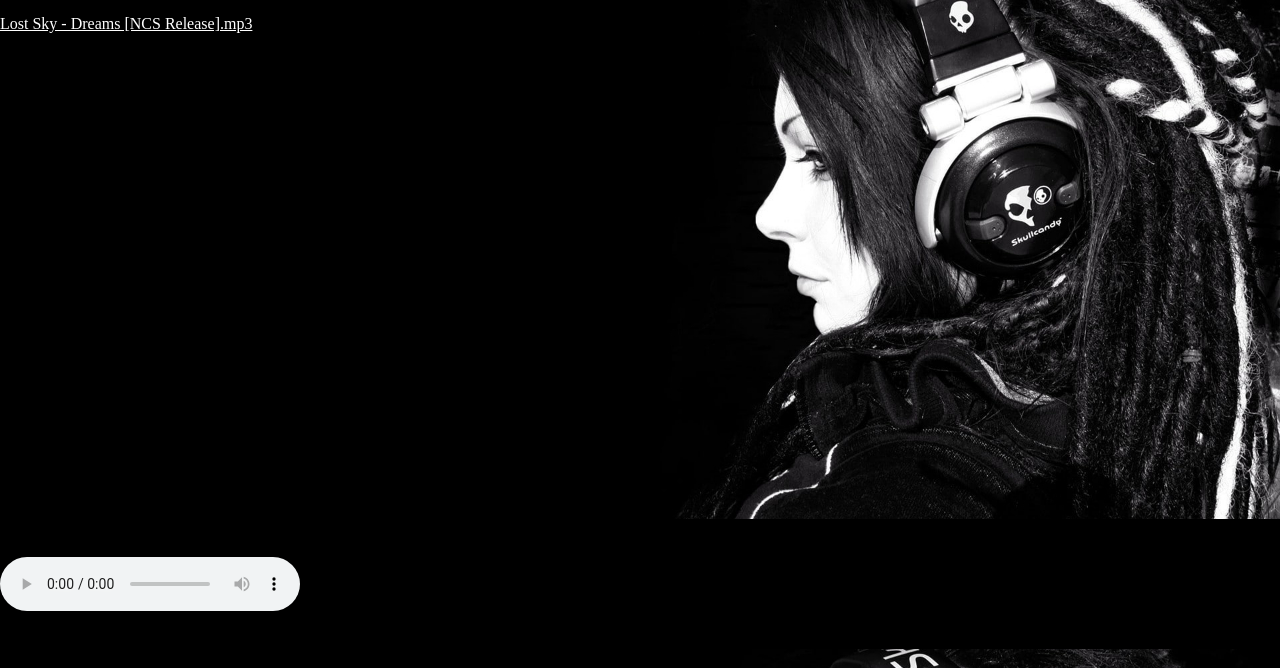
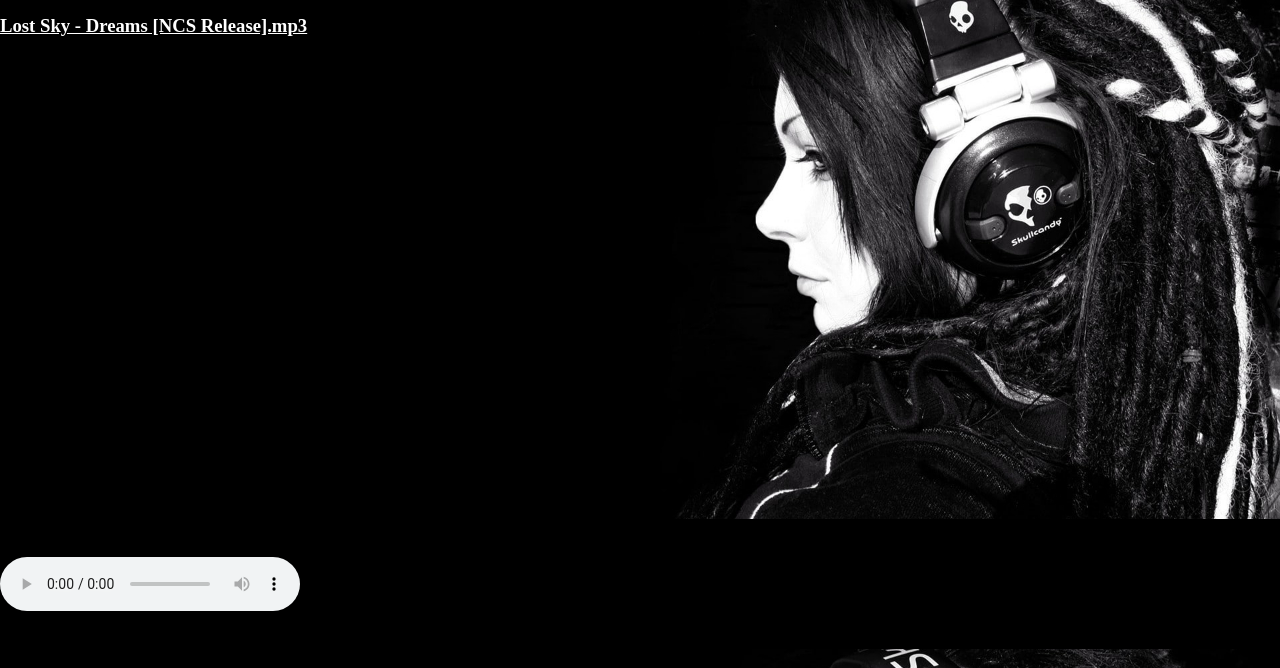
Before and after one commit to ShivanshBuilder/fg-music, a plain HTML site: page index.html in a window 1280 px wide. Shown: the part 151-819 px from the top of the page. Drawn offline with Linux system fonts and the light colour scheme.

Commit message:
Update index.html

```diff
--- a/index.html
+++ b/index.html
@@ -18,7 +18,7 @@
 <h1>Best of NCS-NO COPYRIGHT SOUNDS</h1>
 <a href="invisible-ncs/invisible.html" style="color: white"><h3>Julius Dreisig & Zeus X Crona - Invisible [NCS Release]</h3></a>
 <br>
-<a href="lostsky-ncs/lostsky.html" style="color: white">Lost Sky - Dreams [NCS Release].mp3</a>
+    <a href="lostsky-ncs/lostsky.html" style="color: white"><h3>Lost Sky - Dreams [NCS Release].mp3</h3></a>
 |</div>
 <div class="songlist">
 <div class="songbanner"></div>
```
